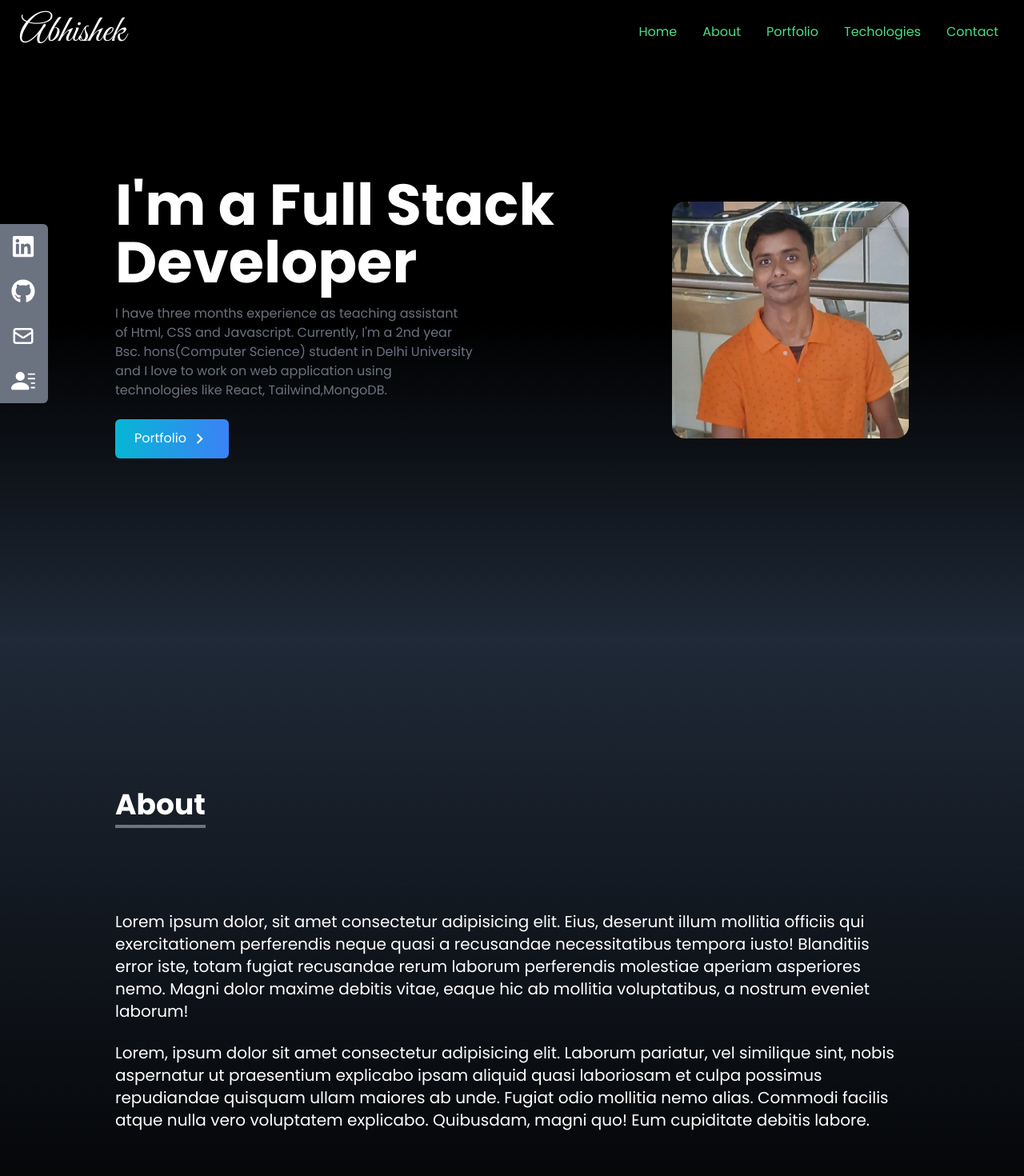
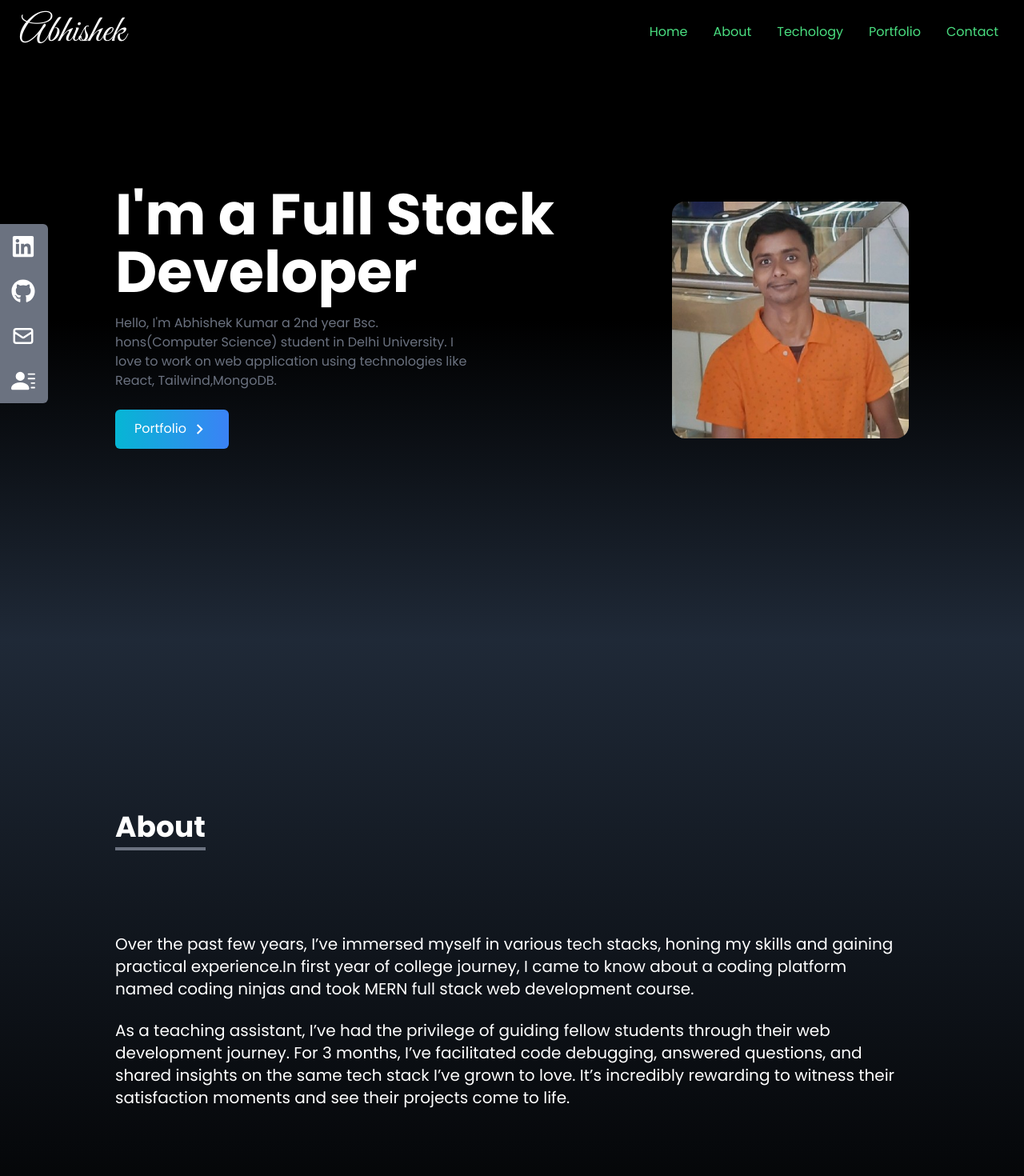
Before and after one commit to Abhi7552/portfolio-using-react, a React (Create React App) app: page / in a window 1280 px wide. Shown: the top 1470 px of the page at 80% size. Built offline with nearby package versions, Linux system fonts and the light colour scheme; the HTML template or start-up script is replaced by a standard one; a web font is replaced by a local one.

Commit message:
changes in about section and some others

```diff
--- a/src/components/About.jsx
+++ b/src/components/About.jsx
@@ -14,23 +14,13 @@ const About = () => {
         </div>
 
         <p className="text-xl mt-20">
-          Lorem ipsum dolor, sit amet consectetur adipisicing elit. Eius,
-          deserunt illum mollitia officiis qui exercitationem perferendis neque
-          quasi a recusandae necessitatibus tempora iusto! Blanditiis error
-          iste, totam fugiat recusandae rerum laborum perferendis molestiae
-          aperiam asperiores nemo. Magni dolor maxime debitis vitae, eaque hic
-          ab mollitia voluptatibus, a nostrum eveniet laborum!
+        Over the past few years, I’ve immersed myself in various tech stacks, honing my skills and gaining practical experience.In first year of college journey, I came to know about a coding platform named coding ninjas and took MERN full stack web development course.
         </p>
 
         <br />
 
         <p className="text-xl">
-          Lorem, ipsum dolor sit amet consectetur adipisicing elit. Laborum
-          pariatur, vel similique sint, nobis aspernatur ut praesentium
-          explicabo ipsam aliquid quasi laboriosam et culpa possimus repudiandae
-          quisquam ullam maiores ab unde. Fugiat odio mollitia nemo alias.
-          Commodi facilis atque nulla vero voluptatem explicabo. Quibusdam,
-          magni quo! Eum cupiditate debitis labore.
+          As a teaching assistant, I’ve had the privilege of guiding fellow students through their web development journey. For 3 months, I’ve facilitated code debugging, answered questions, and shared insights on the same tech stack I’ve grown to love. It’s incredibly rewarding to witness their satisfaction moments and see their projects come to life.
         </p>
       </div>
     </div>
--- a/src/components/Home.jsx
+++ b/src/components/Home.jsx
@@ -15,8 +15,7 @@ const Home = () => {
             I'm a Full Stack Developer
           </h2>
           <p className="text-gray-500 py-4 max-w-md">
-            I have three months experience as teaching assistant of Html, CSS and Javascript.
-            Currently, I'm a 2nd year Bsc. hons(Computer Science) student in Delhi University and I love to work on web application using technologies like
+            Hello, I'm Abhishek Kumar a 2nd year Bsc. hons(Computer Science) student in Delhi University. I love to work on web application using technologies like
             React, Tailwind,MongoDB.
           </p>
 
--- a/src/components/Navbar.jsx
+++ b/src/components/Navbar.jsx
@@ -18,11 +18,11 @@ const NavBar = () => {
     },
     {
       id: 3,
-      link: "portfolio",
+      link: "techology",
     },
     {
       id: 4,
-      link: "techologies",
+      link: "portfolio",
     },
     {
       id: 5,
--- a/src/components/Portfolio.jsx
+++ b/src/components/Portfolio.jsx
@@ -1,11 +1,7 @@
 import React from "react";
 import stopwatch from "../assets/portfolio/stopwatch.png";
 import todolist from "../assets/portfolio/stopwatch.png";
-// import installNode from "../assets/portfolio/installNode.jpg";
-// import navbar from "../assets/portfolio/navbar.jpg";
-// import reactParallax from "../assets/portfolio/reactParallax.jpg";
-// import reactSmooth from "../assets/portfolio/reactSmooth.jpg";
-// import reactWeather from "../assets/portfolio/reactWeather.jpg";
+
 
 const Portfolio = () => {
   const portfolios = [
--- a/src/components/Technology.jsx
+++ b/src/components/Technology.jsx
@@ -58,7 +58,7 @@ const Technologies = () => {
 
     return (
         <div
-            name="technologies"
+            name="technology"
             className="bg-gradient-to-b from-gray-800 to-black w-full h-screen"
         >
             <div className="max-w-screen-lg mx-auto p-4 flex flex-col justify-center w-full h-full text-white">
```
